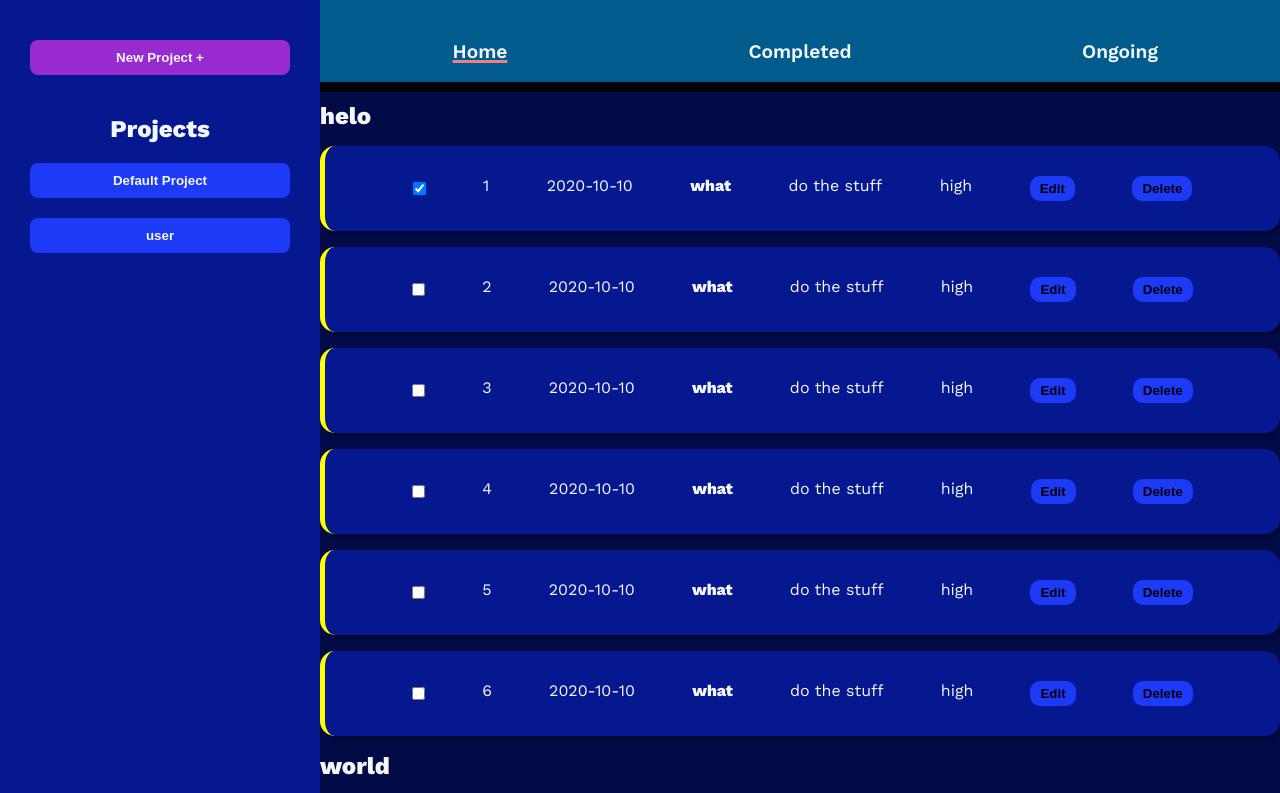
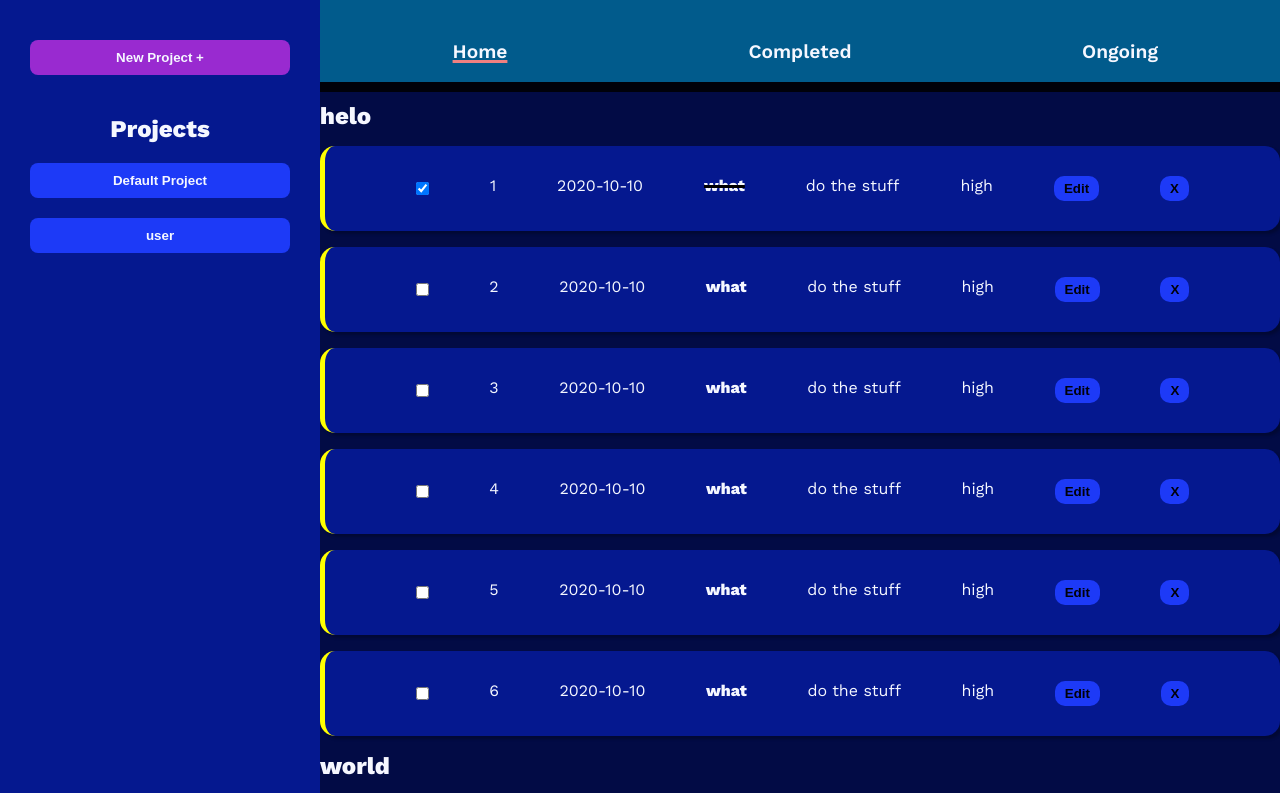
Before and after one commit to wheezyturbo/top-todo, a website built with webpack: page src/index.html in a window 1280 px wide. Both pictures are taken after a click on the checkbox 419 px from the left and 188 px from the top of the page. Shown: the top 793 px of the page. Built offline with nearby package versions, Linux system fonts and the light colour scheme.

Commit message:
[UPDATE] main.js implement checked funcionality

```diff
--- a/src/components/ui/utils/main.js
+++ b/src/components/ui/utils/main.js
@@ -19,13 +19,21 @@ project2.addTodo(new Todo("blah", "adsklfa;sdkljfasdjd", "2023-10-23", "high"));
 // Add more todos...
 projects.push(project2);
 
-function createTodoCard(todo, index,parentIndex) {
+function createTodoCard(todo, index, parentIndex) {
   const card = document.createElement("div");
+
   card.classList.add("card");
-  card.setAttribute("index", index);
-  card.setAttribute("parent-index",parentIndex);
+  card.setAttribute("data-card-index", index);
+  card.setAttribute("data-parent-index", parentIndex);
   const check = document.createElement("input");
   check.type = "checkbox";
+  check.setAttribute("data-card-index", index);
+  check.setAttribute("data-parent-index", parentIndex);
+
+  if(todo.isCompleted){
+    card.classList.add('checked');
+    check.checked = true;
+  }
 
   const sno = document.createElement("p");
   sno.textContent = index + 1;
@@ -46,23 +54,38 @@ function createTodoCard(todo, index,parentIndex) {
   editBtn.textContent = "Edit";
 
   const deleteBtn = document.createElement("button");
-  deleteBtn.setAttribute("parent", index);
-  deleteBtn.setAttribute("parent-index",parentIndex);
-  deleteBtn.textContent = "Delete";
+  deleteBtn.setAttribute("data-card-index", index);
+  deleteBtn.setAttribute("data-parent-index", parentIndex);
+  deleteBtn.textContent = "X";
 
+  check.addEventListener("click", (e) => {
+    const projectIndex = e.target.getAttribute("data-parent-index");
+    const index = e.target.getAttribute("data-card-index");
+    console.log(index);
+    const cards = document.querySelectorAll(".card");
+    projects[projectIndex].todos[index].isCompleted
+      ? projects[projectIndex].todos[index].setCompleted(false)
+      : projects[projectIndex].todos[index].setCompleted(true);
+    render();
+  });
   deleteBtn.addEventListener("click", (e) => {
     // console.log(projects[projectIndex].todos)
-    const projectIndex = e.target.getAttribute('parent-index');
-    const index = e.target.getAttribute('parent');
-    console.log(projects[e.target.getAttribute('parent-index')].todos[index],index);
-    projects[projectIndex].todos = projects[projectIndex].todos.filter((_todo,todoIndex)=>index!=todoIndex)
+    const projectIndex = e.target.getAttribute("data-parent-index");
+    const index = e.target.getAttribute("data-card-index");
+    console.log(
+      projects[e.target.getAttribute("data-parent-index")].todos[index],
+      index
+    );
+    projects[projectIndex].todos = projects[projectIndex].todos.filter(
+      (_todo, todoIndex) => index != todoIndex
+    );
     // projects.forEach((project,parentIndex) => {
     //   project.todos = project.todos.filter(
-    //     (_todo,index) => (index == e.target.getAttribute("parent"))&&(parentIndex!=e.target.getAttribute('parent-index'))
+    //     (_todo,index) => (index == e.target.getAttribute("parent"))&&(parentIndex!=e.target.getAttribute('data-parent-index'))
     //   );
     // });
     render();
-    console.log(projects[projectIndex].todos)
+    console.log(projects[projectIndex].todos);
   });
 
   // deleteBtn.addEventListener("click", (e) => {
@@ -89,13 +112,13 @@ function createProjectCards(projects) {
   const cards = document.createElement("div");
   cards.classList.add("cards");
 
-  projects.forEach((project,parentIndex) => {
+  projects.forEach((project, parentIndex) => {
     const title = document.createElement("h2");
     title.textContent = project.name;
     cards.appendChild(title);
 
     project.todos.forEach((todo, index) => {
-      const card = createTodoCard(todo, index,parentIndex);
+      const card = createTodoCard(todo, index, parentIndex);
       cards.appendChild(card);
     });
   });
--- a/src/style.css
+++ b/src/style.css
@@ -171,3 +171,9 @@ aside button:active{
     color: var(--background);
     font-weight: 600;
 }
+
+.checked>*:nth-child(1),.checked>*:nth-child(4){
+    text-decoration: line-through;
+    text-decoration-color:black;
+    text-decoration-thickness: 3px;
+}
```
